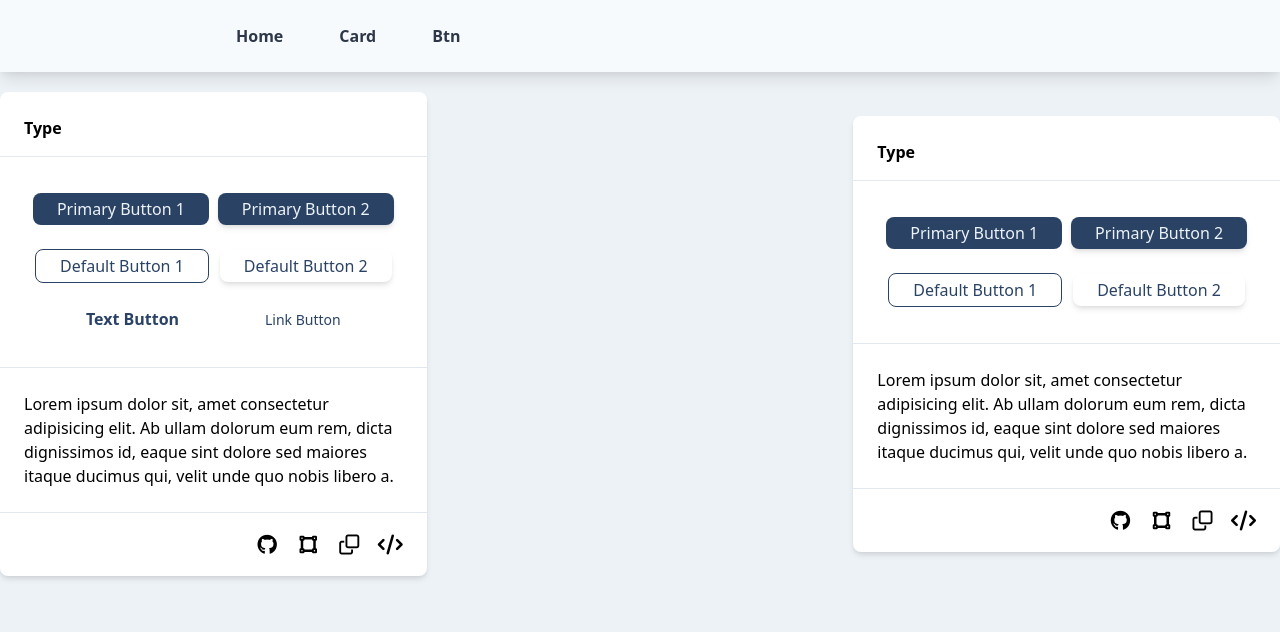
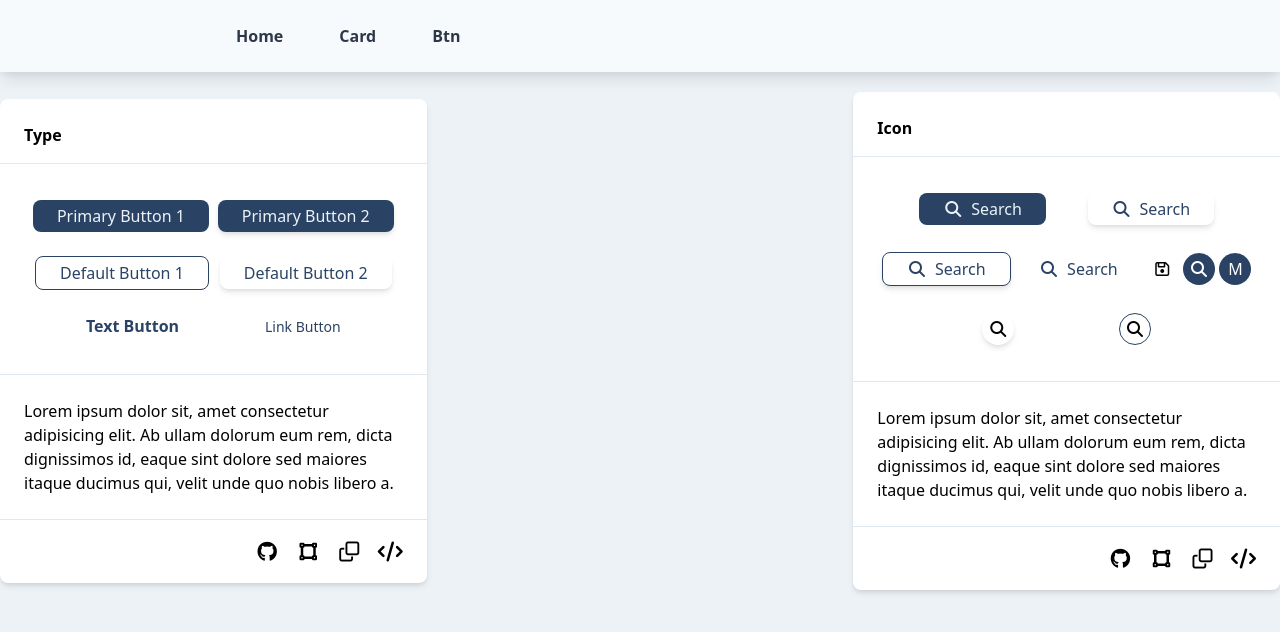
Before and after one commit to ekosutrisno/react-component, a React (Create React App) app: page /button in a window 1280 px wide. Shown: the top 632 px of the page. Built offline with nearby package versions, Linux system fonts and the light colour scheme.

Commit message:
Add ButtonIcon & ButtonIconCircle with dinamic props

```diff
--- a/src/components/buttons/ButtonIcon.js
+++ b/src/components/buttons/ButtonIcon.js
@@ -0,0 +1,28 @@
+import React, { Component } from 'react';
+
+export class ButtonIcon extends Component {
+   render() {
+      const props = this.props;
+      let className = "focus:outline-none hover:bg-gray-300 hover:text-blue-900 hover:shadow-sm transition-all duration-200 ease-in-out focus:bg-gray-200 focus:text-blue-900";
+      if (props.primary) {
+         className += ' btn-primary';
+      } else if (props.default) {
+         className += ' btn-default shadow-md';
+      } else {
+         className = ' py-2 px-6 text-blue-900 hover:text-blue-700';
+      }
+
+      if (props.border) {
+         className += ' border border-blue-900';
+      }
+
+      return (
+         <button className={className}>
+            <span className={props.icon}></span>
+            <span className="ml-2">{props.btnText}</span>
+         </button>
+      );
+   }
+}
+
+export default ButtonIcon;
--- a/src/components/buttons/ButtonIconCircle.js
+++ b/src/components/buttons/ButtonIconCircle.js
@@ -0,0 +1,27 @@
+import React, { Component } from 'react';
+
+export class ButtonIconCircle extends Component {
+   render() {
+      const props = this.props;
+      let className = 'w-8 h-8 rounded-full focus:outline-none hover:bg-gray-300 hover:text-blue-900 hover:shadow-sm transition-all duration-200 ease-in-out focus:bg-gray-200 focus:text-blue-900';
+      if (props.primary) {
+         className += ' bg-blue-900 text-white';
+      }
+      if (props.shadow) {
+         className += ' shadow-md';
+      }
+
+      if (props.border) {
+         className += ' border border-blue-900';
+      }
+
+      return (
+         <button
+            className={className}>
+            <span className={props.icon}>{props.btnText}</span>
+         </button>
+      );
+   }
+}
+
+export default ButtonIconCircle;
--- /dev/null
+++ b/src/components/buttons/ButtonIconShadow.js
@@ -0,0 +1,15 @@
+import React, { Component } from 'react';
+
+export class ButtonIcon extends Component {
+   render() {
+      const p = this.props;
+      return (
+         <button className="btn-default shadow-md focus:outline-none hover:bg-gray-300 hover:text-blue-900 hover:shadow-sm transition-all duration-200 ease-in-out focus:bg-gray-200 focus:text-blue-900">
+            <span className="fa fa-fw fa-search"></span>
+            <span className="ml-2">{p.btnText}</span>
+         </button>
+      );
+   }
+}
+
+export default ButtonIcon;
--- a/src/components/shared/Button.js
+++ b/src/components/shared/Button.js
@@ -10,7 +10,7 @@ export class ButtonDefault extends Component {
       return (
          <button
             onClick={() => this.handleClick()}
-            className="btn-default focus:outline-none border border-blue-900">
+            className="btn-default focus:outline-none border border-blue-900 hover:bg-gray-300 hover:text-blue-900 hover:shadow-sm transition-all duration-200 ease-in-out focus:bg-gray-200 focus:text-blue-900">
             {property.btnText}
          </button>
       );
@@ -25,7 +25,7 @@ export class ButtonDefaultShadow extends Component {
       return (
          <button
             onClick={() => this.handleClick()}
-            className="btn-default shadow-md focus:outline-none">
+            className="btn-default shadow-md focus:outline-none hover:bg-gray-300 hover:text-blue-900 hover:shadow-sm transition-all duration-200 ease-in-out focus:bg-gray-200 focus:text-blue-900">
             {property.btnText}
          </button>
       );
--- a/src/pages/ButtonsView.js
+++ b/src/pages/ButtonsView.js
@@ -7,6 +7,10 @@ import {
    ButtonLink,
    ButtonText
 } from '../components/shared/Button';
+
+import ButtonIcon from '../components/buttons/ButtonIcon';
+import ButtonIconShadow from '../components/buttons/ButtonIconShadow';
+import ButtonIconCircle from '../components/buttons/ButtonIconCircle';
 
 export class ButtonsView extends Component {
    render() {
@@ -55,21 +59,36 @@ export class ButtonsView extends Component {
             {/* Card 02 */}
             <div className="flex-col justify-start h-full w-1/3 bg-white rounded-lg shadow-md">
                <div className="header h-16 p-6 font-semibold">
-                  Type
+                  Icon
                </div>
                <div className="image max-h-full p-6 border-t border-gray-300">
                   <div className="flex flex-wrap justify-evenly items-center">
                      <div className="py-3">
-                        <ButtonPrimary btnText="Primary Button 1" />
+                        <ButtonIcon primary btnText="Search" icon="fa fa-fw fa-search" />
                      </div>
                      <div className="py-3">
-                        <ButtonPrimaryShadow btnText="Primary Button 2" />
+                        <ButtonIcon btnText="Search" default icon="fa fa-fw fa-search" />
                      </div>
                      <div className="py-3">
-                        <ButtonDefault btnText="Default Button 1" />
+                        <ButtonIcon border default btnText="Search" icon="fa fa-fw fa-search" />
                      </div>
                      <div className="py-3">
-                        <ButtonDefaultShadow btnText="Default Button 2" />
+                        <ButtonIcon btnText="Search" icon="fa fa-fw fa-search" />
+                     </div>
+                     <div className="py-3">
+                        <ButtonIconCircle icon="fa fa-fw fa-save" />
+                     </div>
+                     <div className="py-3">
+                        <ButtonIconCircle primary icon="fa fa-fw fa-search" />
+                     </div>
+                     <div className="py-3">
+                        <ButtonIconCircle primary btnText="M" />
+                     </div>
+                     <div className="py-3">
+                        <ButtonIconCircle shadow icon="fa fa-fw fa-search" />
+                     </div>
+                     <div className="py-3">
+                        <ButtonIconCircle border icon="fa fa-fw fa-search" />
                      </div>
                   </div>
                </div>
```
